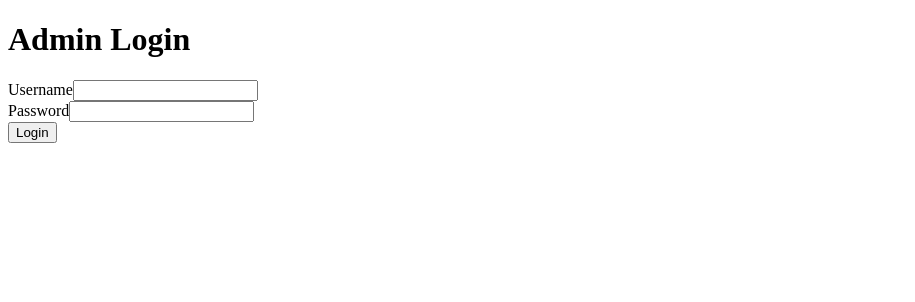
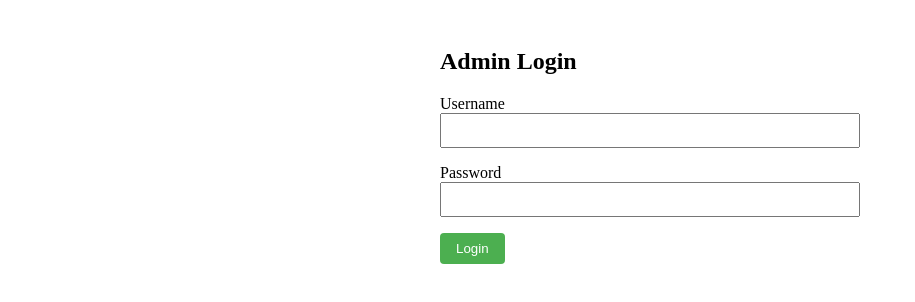
Before and after one commit to cwon07/theonegolf, a Next.js app: page /admin in a window 1280 px wide. Shown: the top 302 px of the page, without its empty margins (0-915 px from the left). Built offline with nearby package versions, Linux system fonts and the light colour scheme.

Commit message:
added more functions to the admin page and deleted the orphaned existing admin.tsx

```diff
--- a/src/pages/admin.tsx
+++ b/src/pages/admin.tsx
@@ -1,91 +1,68 @@
-export default function Admin() {
-    return (
-      <div>
-        <h1>Admin Login</h1>
-        <form action="/api/admin-login" method="POST">
-          <div>
-            <label htmlFor="username">Username</label>
-            <input type="text" id="username" name="username" required />
-          </div>
-          <div>
-            <label htmlFor="password">Password</label>
-            <input type="password" id="password" name="password" required />
-          </div>
-          <button type="submit">Login</button>
-        </form>
-      </div>
-    );
-  }
-
-
-
-
-
-// 'use client';
+'use client';
 
 import { useState } from 'react';
 import { useRouter } from 'next/navigation';
 
-// export default function AdminLogin() {
-//   const [username, setUsername] = useState('');
-//   const [password, setPassword] = useState('');
-//   const [error, setError] = useState('');
+export default function AdminLogin() {
+  const [username, setUsername] = useState('');
+  const [password, setPassword] = useState('');
+  const [error, setError] = useState('');
 
-//   const router = useRouter();
+  const router = useRouter();
 
-//   const handleLogin = (e: React.FormEvent) => {
-//     e.preventDefault();
+  const handleLogin = (e: React.FormEvent) => {
+    e.preventDefault();
 
 
-//     if (username === 'admin' && password === 'adminpassword') {
-//       router.push('/admin-dashboard');
-//     } else {
-//       setError('Invalid username or password');
-//     }
-//   };
+    if (username === 'admin' && password === 'adminpassword') {
+      router.push('/admin-dashboard');
+    } else {
+      setError('Invalid username or password');
+    }
+  };
 
-//   return (
-//     <div style={{ padding: '20px', maxWidth: '400px', margin: '0 auto' }}>
-//       <h2>Admin Login</h2>
-//       {/* <form onSubmit={handleLogin}>
-//         <div>
-//           <label htmlFor="username">Username</label>
-//           <input
-//             id="username"
-//             name="username"
-//             type="text"
-//             value={username}
-//             onChange={(e) => setUsername(e.target.value)}
-//             required
-//             style={{ width: '100%', marginBottom: '1rem', padding: '0.5rem' }}
-//           /> */}
-//         {/* </div> */}
-//         {/* <div>
-//           <label htmlFor="password">Password</label>
-//           <input
-//             id="password"
-//             name="password"
-//             type="password"
-//             value={password}
-//             onChange={(e) => setPassword(e.target.value)}
-//             required
-//             style={{ width: '100%', marginBottom: '1rem', padding: '0.5rem' }}
-//           />
-//         </div>
-//         {error && <div style={{ color: 'red', marginBottom: '1rem' }}>{error}</div>}
-//         <button
-//           type="submit"
-//           style={{
-//             padding: '0.5rem 1rem',
-//             backgroundColor: '#4CAF50',
-//             color: 'white',
-//             border: 'none',
-//             borderRadius: '4px',
-//           }}
-//         >
-//           Login
-//         </button>
-//       </form> */}
-//     </div>
-//   );
-// }
+  return (
+    <div style={{ padding: '20px', maxWidth: '400px', margin: '0 auto' }}>
+      <h2>Admin Login</h2>
+       <form onSubmit={handleLogin}>
+        <div>
+          <label htmlFor="username">Username</label>
+          <input
+            id="username"
+            name="username"
+            type="text"
+            value={username}
+            onChange={(e) => setUsername(e.target.value)}
+            required
+            style={{ width: '100%', marginBottom: '1rem', padding: '0.5rem' }}
+          />
+        </div>
+       <div>
+          <label htmlFor="password">Password</label>
+          <input
+            id="password"
+            name="password"
+            type="password"
+            value={password}
+            onChange={(e) => setPassword(e.target.value)}
+            required
+            style={{ width: '100%', marginBottom: '1rem', padding: '0.5rem' }}
+          />
+        </div>
+        {error && <div style={{ color: 'red', marginBottom: '1rem' }}>{error}</div>}
+        <button
+          type="submit"
+          style={{
+            padding: '0.5rem 1rem',
+            backgroundColor: '#4CAF50',
+            color: 'white',
+            border: 'none',
+            borderRadius: '4px',
+          }}
+        >
+          Login
+        </button>
+      </form>
+    </div>
+  );
+}
```
